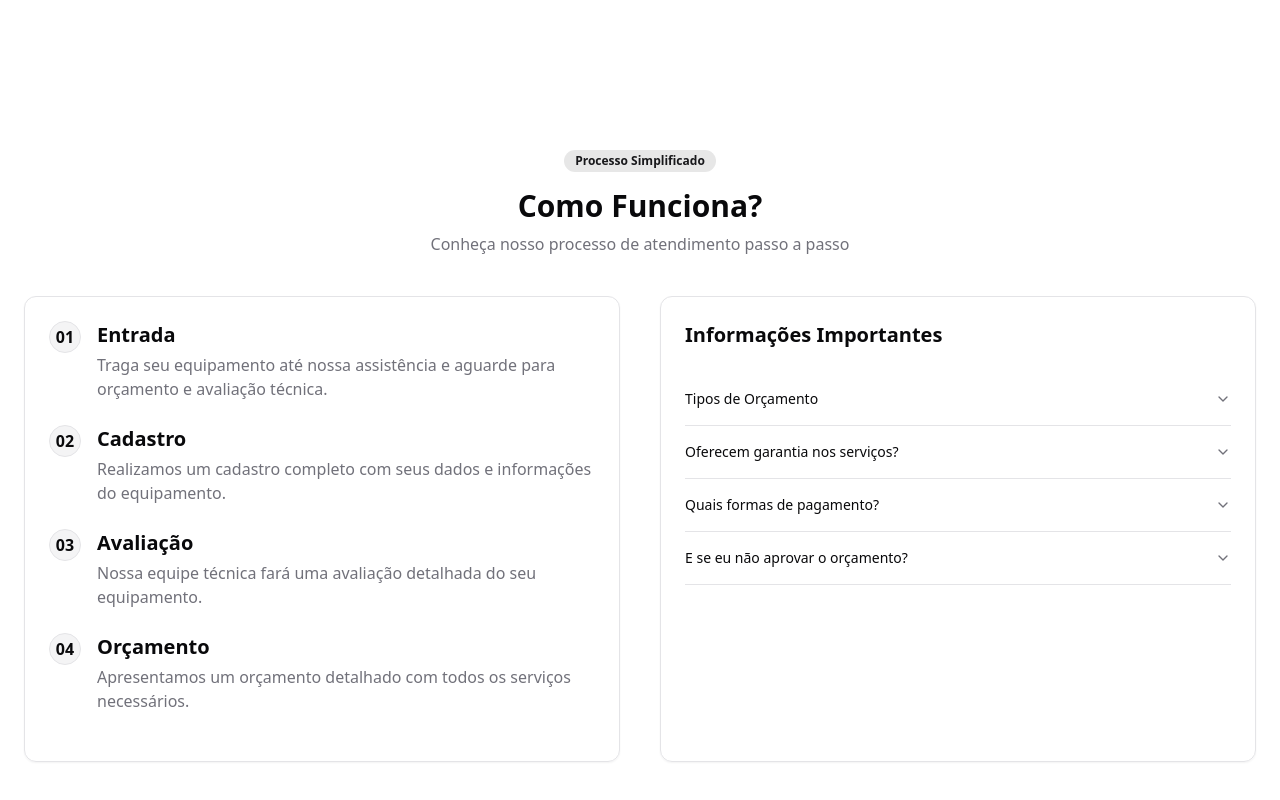
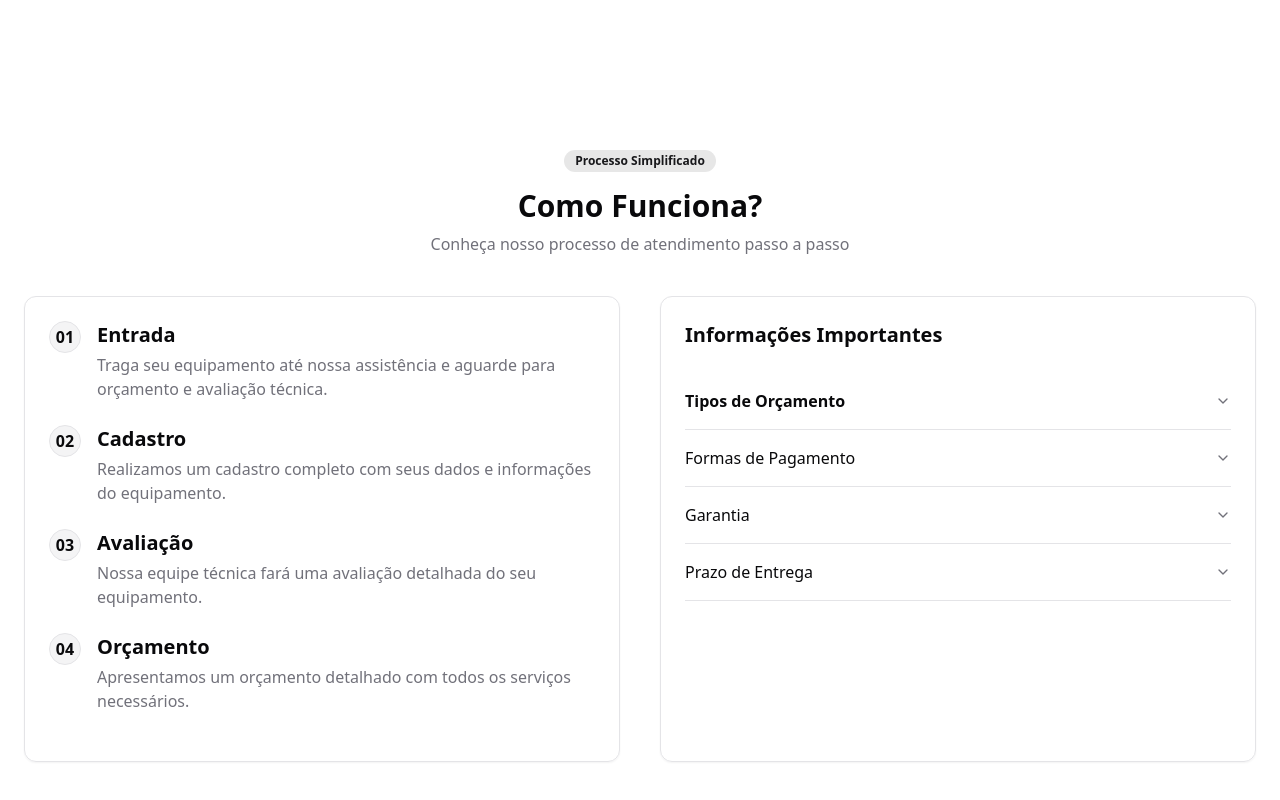
Before and after one commit to Daischi/Intercompnet, a Next.js app: page / in a window 1280 px wide. Shown: the part 1304-2104 px from the top of the page. Built offline with nearby package versions, Linux system fonts and the light colour scheme.

Commit message:
melhorando font

```diff
--- a/src/app/page.tsx
+++ b/src/app/page.tsx
@@ -1,7 +1,7 @@
 import Hero from "@/components/Hero.tsx";
 import Navegation from "@/components/Navegation";
 import ServicesTabs from "@/components/Servicespage";
-import Guiafunciona from "@/components/Guiafunciona/index";
+import Guiafunciona from "@/components/Guiafunciona";
 
 export default function Home() {
   return (
--- a/src/components/guiafunciona/index.tsx
+++ b/src/components/guiafunciona/index.tsx
@@ -88,7 +88,7 @@ export default function Guiafunciona() {
 
             <Accordion type="single" collapsible className="w-full">
               <AccordionItem value="prazo-entrega">
-                <AccordionTrigger>Tipos de Orçamento</AccordionTrigger>
+                <AccordionTrigger className="text-base font-semibold">Tipos de Orçamento</AccordionTrigger>
                 <AccordionContent className="">
                   <li className="mb-3">
                   Normal (Sem urgência): Gratuito
@@ -100,26 +100,30 @@ export default function Guiafunciona() {
               </AccordionItem>
 
               <AccordionItem value="garantia">
-                <AccordionTrigger>Oferecem garantia nos serviços?</AccordionTrigger>
+                <AccordionTrigger className="text-base">Formas de Pagamento</AccordionTrigger>
                 <AccordionContent>
-                  Sim, todos os nossos serviços possuem garantia. O período de garantia varia conforme o tipo de reparo
-                  realizado e será informado no momento da entrega.
+                  <li className="mb-2">Dinheiro</li>
+                  <li className="mb-2">Cartão de crédito (até 12x)
+                  </li>
+                  <li className="mb-2">Cartão de débito
+                  </li>
+                  <li className="mb-2">PIX</li>
                 </AccordionContent>
               </AccordionItem>
 
               <AccordionItem value="pagamento">
-                <AccordionTrigger>Quais formas de pagamento?</AccordionTrigger>
+                <AccordionTrigger className="text-base">Garantia</AccordionTrigger>
                 <AccordionContent>
-                  Aceitamos pagamentos em dinheiro, cartões de crédito e débito, PIX e transferência bancária.
-                  Parcelamentos estão disponíveis em compras com cartão de crédito.
+                Todos os serviços possuem garantia de 90 dias, conforme o código de defesa do consumidor.
+
                 </AccordionContent>
               </AccordionItem>
 
               <AccordionItem value="orcamento-recusado">
-                <AccordionTrigger>E se eu não aprovar o orçamento?</AccordionTrigger>
+                <AccordionTrigger className="text-base">Prazo de Entrega</AccordionTrigger>
                 <AccordionContent>
-                  Caso o orçamento não seja aprovado, será cobrada apenas a taxa de avaliação técnica. Seu equipamento
-                  será devolvido nas mesmas condições em que foi recebido.
+                O prazo médio é de 24 a 48 horas, podendo variar conforme a complexidade do serviço.
+
                 </AccordionContent>
               </AccordionItem>
             </Accordion>
```
